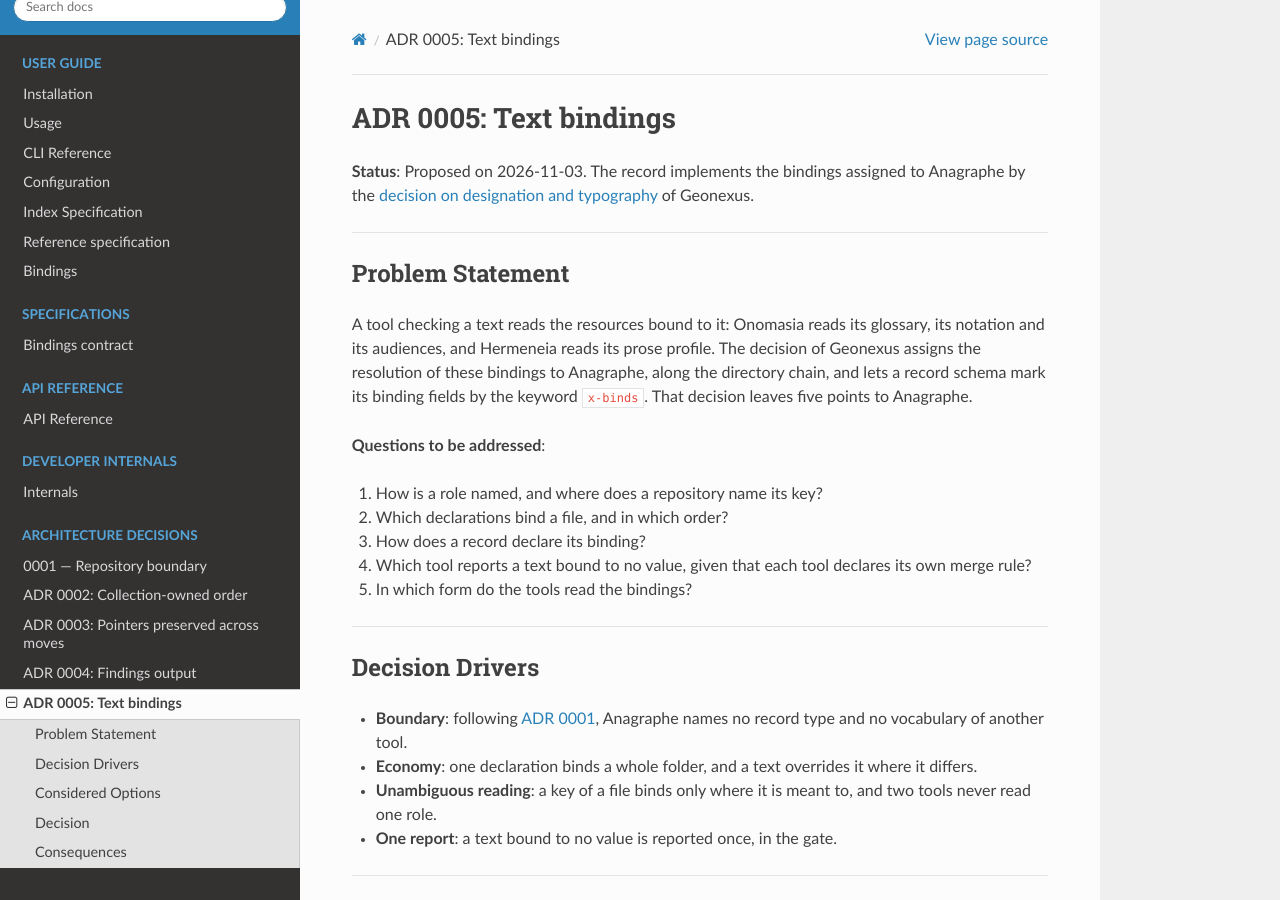
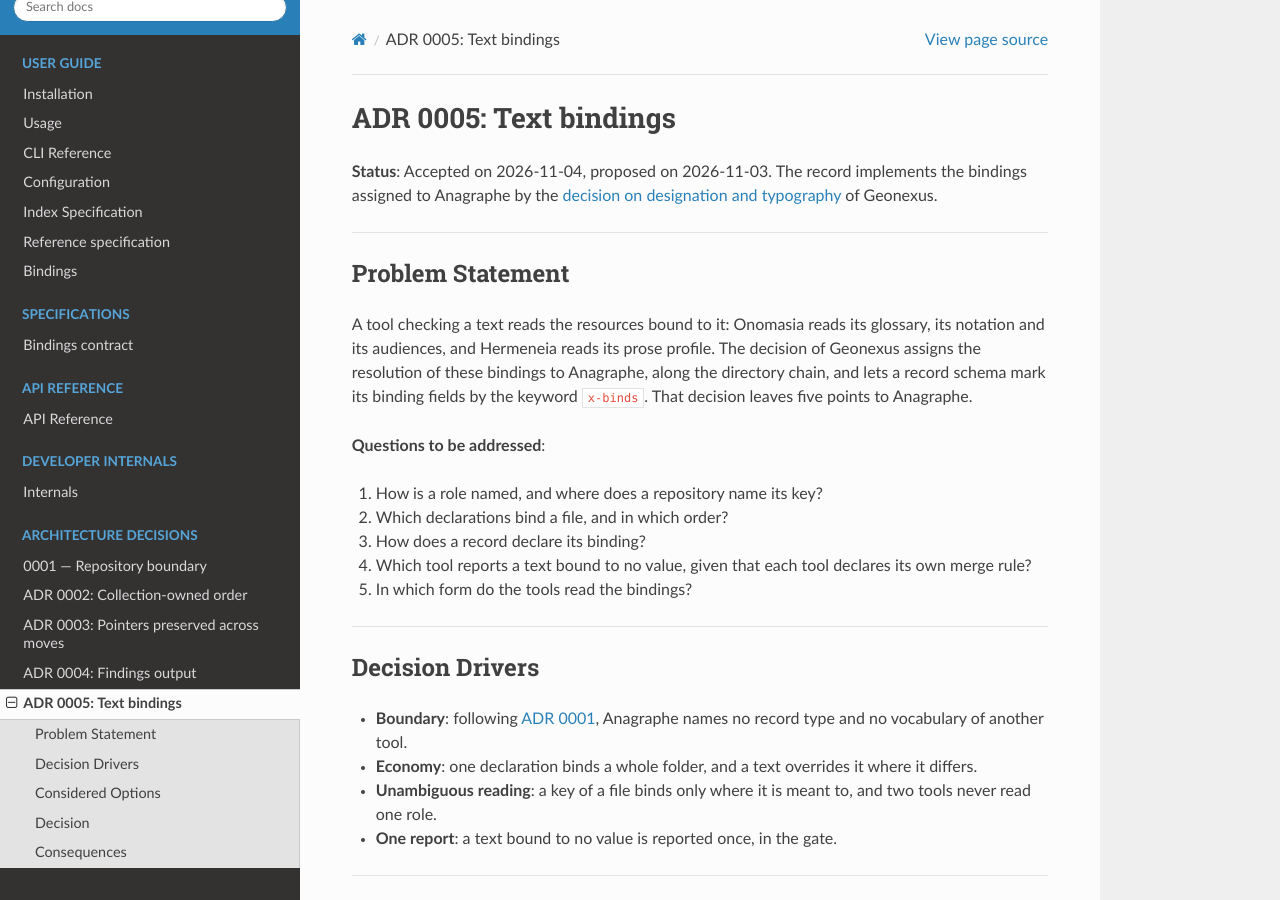
Before and after one commit to esther-poniatowski/anagraphe, a Sphinx documentation site: the page built from docs/adr/0005-text-bindings.md, in a window 1280 px wide and 900 px high. Built offline with Sphinx 7.4.7 and the Read the Docs theme 3.1.0, drawn with Linux system fonts in a browser that asks for light colours.

Commit message:
docs(adr): Accept ADR 0005 ###################################################
Record the acceptance of the decision on text bindings by the
researcher on 2026-11-04.
######################################################################

Co-Authored-By: Claude Opus 5.5 <noreply@anthropic.com>

```diff
--- a/docs/adr/0005-text-bindings.md
+++ b/docs/adr/0005-text-bindings.md
@@ -1,6 +1,6 @@
 # ADR 0005: Text bindings
 
-**Status**: Proposed on 2026-11-03. The record implements the bindings assigned to Anagraphe by the
+**Status**: Accepted on 2026-11-04, proposed on 2026-11-03. The record implements the bindings assigned to Anagraphe by the
 [decision on designation and typography](https://github.com/esther-poniatowski/geonexus/blob/main/docs/_decisions/designation-and-typography.md)
 of Geonexus.
 
```
